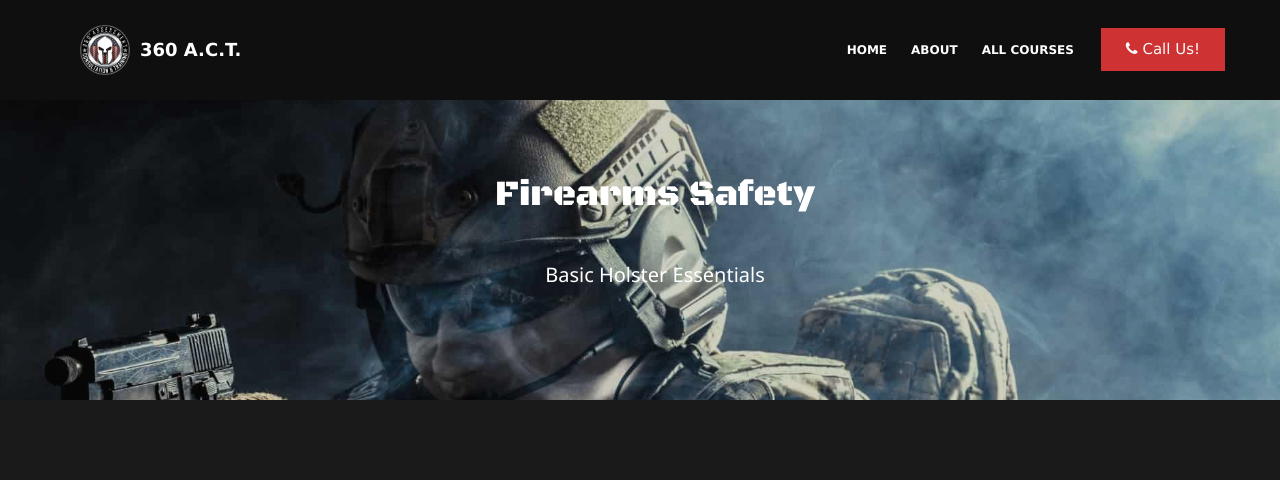
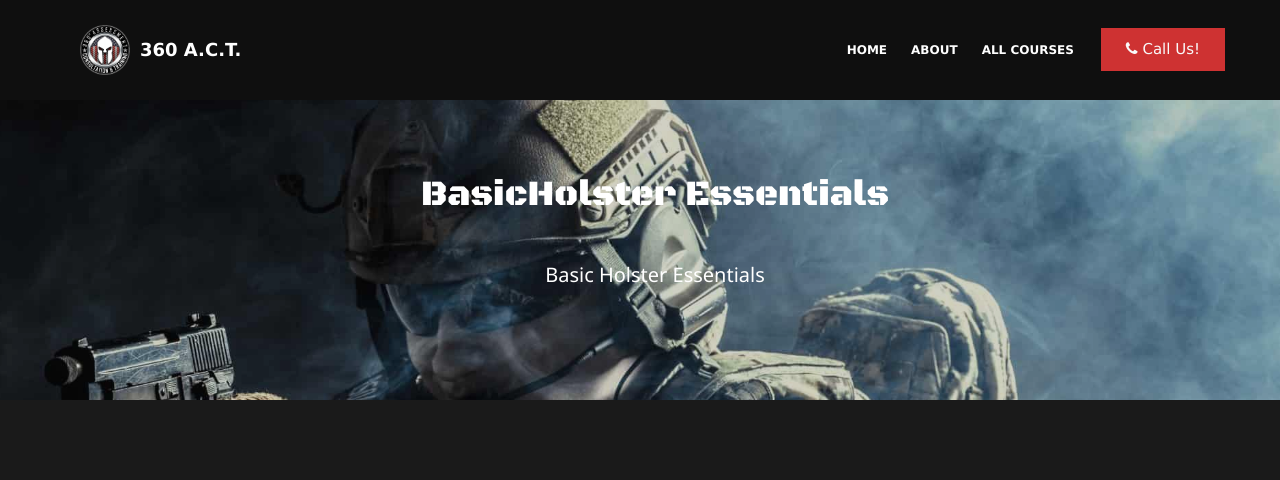
Before and after one commit to sduong9392/Tactical360ActWebsite, a Jekyll site: the page built from pages/Basic Holster Essentials.md, in a window 1280 px wide and 1400 px high. Shown: the top 480 px of the window. Built offline with Jekyll 4.4.1, drawn with Linux system fonts in a browser that asks for light colours; comment, search, counter and statistics services are not loaded; some of the changed text lies outside the part shown; grey boxes are pictures that could not be loaded.

Commit message:
pages/Basic Holster Essentials.md updated from https://stackedit.io/

```diff
--- a/pages/Basic Holster Essentials.md
+++ b/pages/Basic Holster Essentials.md
@@ -1,10 +1,10 @@
 ---
-title: "Firearms Safety"
+title: " BasicHolster Essentials"
 price: "$50"
 image: "https://images.pexels.com/photos/163489/war-desert-guns-gunshow-163489.jpeg?auto=compress&cs=tinysrgb&dpr=2&h=750&w=1260"
 summary: "Basic Holster Essentials"
 ---
 This class is designed to teach the essential skills necessary to draw and fire a handgun safely from a strong side hip holster.  The Tactical 360 A.C.T focus on firearm safety, proper draw technique, and show you on how to incorporate the fundamental skills of employing a handgun from the holster. We will assist you to select a proper holster that fit your daily carrier based on your body frame on this course.
 <!--stackedit_data:
-eyJoaXN0b3J5IjpbODA5Nzg5MDQ2XX0=
+eyJoaXN0b3J5IjpbLTQzMzQwNzc3XX0=
 -->
```
